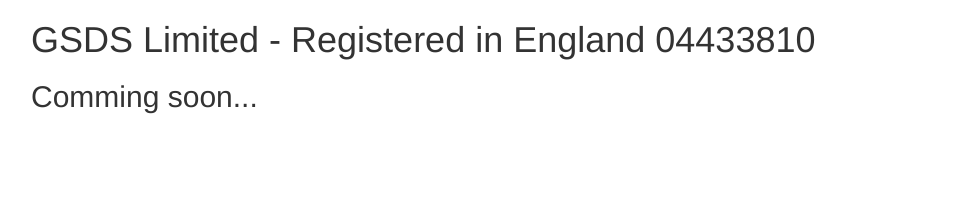
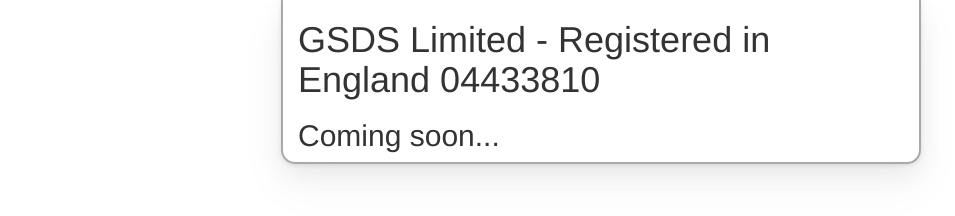
Before and after one commit to hawthornehill/hawthornehill.github.io, a plain HTML site: page index.html in a window 1280 px wide. Shown: the whole page, without its empty margins (39-994 px from the left). Drawn offline with nearby package versions, Linux system fonts and the light colour scheme.

Commit message:
bit of style and fix spelling

```diff
--- a/index.html
+++ b/index.html
@@ -1,14 +1,26 @@
 <!DOCTYPE html>
-<html>
+<html lang="en">
   <head>
+    <title>Hawthorne Hill</title>
     <meta charset="UTF-8">
-    <title>Hawthorne Hill</title>
+    <meta name="viewport" content="width=device-width, initial-scale=1, shrink-to-fit=no">
     <link rel="stylesheet" href="https://maxcdn.bootstrapcdn.com/bootstrap/3.4.1/css/bootstrap.min.css">
   </head>
   <body>
-    <div class="container">
+    <div class="container-fluid">
       <h1>GSDS Limited - Registered in England 04433810</h1>
-      <h2>Comming soon...</h2>
+      <h2>Coming soon...</h2>
     </div>
   </body>
+  <style>
+    .container-fluid {
+        width: 50%;
+        margin: auto;
+        height: 50%;
+        border: 2px solid darkgray;
+        border-top-width: 0;
+        border-radius: 0 0 1em 1em;
+        box-shadow: 0 10px 25px rgb(0 0 0 / 5%), 0 20px 48px rgb(0 0 0 / 5%), 0 1px 4px rgb(0 0 0 / 10%);
+    }
+  </style>
 </html>
```
